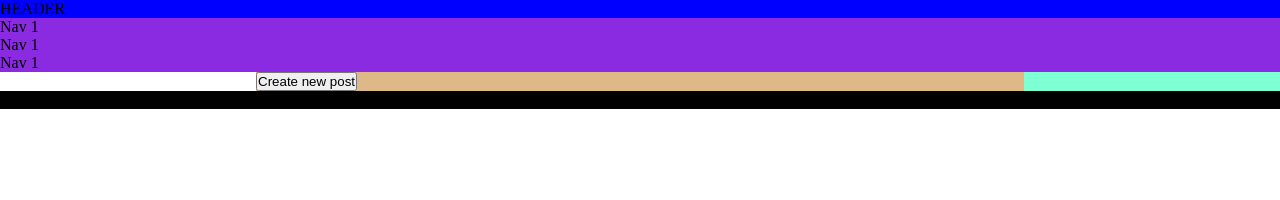
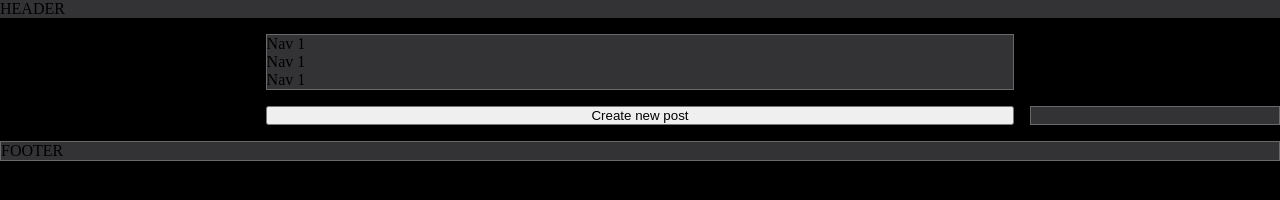
Before and after one commit to Leo-Mart/GrundProg-individuell-uppgift, a plain HTML site: page index.html in a window 1280 px wide. Drawn offline with Linux system fonts and the light colour scheme; no server answers.

Commit message:
changed some swedish comments to english. Added a few lines of comments to the todo in the main.js file about a theory for updating the value of reactions in the localstorage. Started on some basic styling.

```diff
--- a/index.html
+++ b/index.html
@@ -6,32 +6,31 @@
     <!--STYLESHEET LINK-->
     <link rel="stylesheet" href="style.css" />
     <!-- FONT AWESOME IMPORT-->
-    <script src="https://kit.fontawesome.com/b4437118bd.js" crossorigin="anonymous"></script>
+    <script
+      src="https://kit.fontawesome.com/b4437118bd.js"
+      crossorigin="anonymous"
+    ></script>
     <title>Mini-reddit</title>
   </head>
   <body>
-    <!-- Wrapper för hela layouten-->
+    <!-- Wrapper for the layout-->
     <div class="wrapper">
-      <!-- Header med en enkel navbar under, evntuellt skapa poster här? eller mer kanske searchbar/logga/någon annan knapp och lägga naven under?-->
+      <!-- header with a simple navbar, none of these links will lead anywhere-->
       <header class="main-header">HEADER</header>
       <nav class="main-nav">
-        <ul>
+        <ul class="nav-list">
           <li><a>Nav 1</a></li>
           <li><a>Nav 1</a></li>
           <li><a>Nav 1</a></li>
         </ul>
       </nav>
-      <!-- Här kommer alla posts att ligga, med en container för varje-->
+      <!-- All the posts will be here, with a container for each that is then wrapped in another container-->
       <main class="main-content">
-        <!-- Gömmer denna så länge, tanken är att skapa nya containers med JS och appenda dem till denna delen-->
         <!-- <article class="post-container">
-                <h3 class="post-title">Test</h3>
-                 Styla dessa lite snyggar, kanske concatenate redan i JS koden?
-                <div class="post-tags">här ska det vara små taggar</div>
-                <p class="post-text">
-                    text text text tex text texty text text
-                </p>
-            </article> -->
+          <h3 class="post-title">Test</h3>
+          <div class="post-tags"></div>
+          <p class="post-text"></p>
+        </article> -->
         <section class="modal hidden">
           <div class="modal-container">
             <h3>Create New Post</h3>
@@ -42,7 +41,7 @@
             <input id="post-tags" type="text" />
 
             <label for="post-text">Text</label>
-            <textarea id="post-text"placeholder="enter you text..."></textarea>
+            <textarea id="post-text" placeholder="enter you text..."></textarea>
 
             <button class="btn btn-create-post">Create Post</button>
             <span class="close">&times;</span>
@@ -50,9 +49,9 @@
         </section>
         <button class="btn btn-open-modal">Create new post</button>
       </main>
-      <!-- en aside med create posts?-->
+      <!-- an aside/sidebar for buttons/ads or whatever you heart desires-->
       <aside class="sidebar"></aside>
-      <!--Standard footer med lite länkar/socials/copyright-->
+      <!--basic footer with some links or other info-->
       <footer class="main-footer">FOOTER</footer>
     </div>
     <script src="main.js"></script>
--- a/main.js
+++ b/main.js
@@ -222,4 +222,6 @@ function getLocalData() {
 
 // ***** TODO *******
 // so I think I'm almost done with the functionallity? Main thing left as far as I know is that it's currently just saving the initial value of reactions not the updated on. So i'll have to save that value somewhere. possibly in the likes function.
+// my current theory here is that I can possibly use the ID key that is contained in the object by default from dummyjson to make sure I select the correct post then update the saved value for reactions in the localstorage.
+// problem with that is that the user created posts wont have any ID so i'd have to create one for them as well. Granted that should be pretty easy to do, the crux is making sure they dont get the same values that the fetched posts have.
 // then is just styling left
--- a/style.css
+++ b/style.css
@@ -1,44 +1,68 @@
 * {
+
+  --main-element-clr: rgb(51, 51, 53);
+  --main-border-clr: rgb(105, 105, 105);
+  --main-text-clr: rgb(218, 218, 218);
   margin: 0;
   padding: 0;
   box-sizing: border-box;
 }
 
+body {
+  background-color: #000000;
+}
 
 .wrapper {
   display: grid;
 
   grid-template-columns: 1fr 3fr 1fr;
+  gap: 1rem;
   grid-template-areas:
     "header header header"
-    "nav nav nav"
+    ". nav ."
     ". content sidebar"
     "footer footer footer";
 }
 
 .main-header {
   grid-area: header;
-    background-color: blue;
+  background-color: var(--main-element-clr);
 }
 
 .main-nav {
+  border: 1px solid var(--main-border-clr);
   grid-area: nav;
-    background-color: blueviolet;
+  background-color: var(--main-element-clr);
 }
 
 .main-content {
+  display: flex;
+  flex-direction: column;
+  border-radius: 5px;
+  gap: 1rem;
   grid-area: content;
-    background-color: burlywood;
+
+}
+
+.post-container{
+  padding: 1rem;
+  border-radius: 5px;
+  color: var(--main-text-clr);
+  background-color: var(--main-element-clr);
+  border: 1px solid var(--main-border-clr);
+
 }
 
 .sidebar {
+  border: 1px solid var(--main-border-clr);
   grid-area: sidebar;
-    background-color: aquamarine;
+  background-color: var(--main-element-clr);
 }
 
 .main-footer {
+  border: 1px solid var(--main-border-clr);
   grid-area: footer;
-    background-color: black;
+  background-color: var(--main-element-clr);
 }
 
 /* The Modal (background) */
@@ -50,8 +74,8 @@
   width: 100%; /* Full width */
   height: 100%; /* Full height */
   overflow: auto; /* Enable scroll if needed */
-    background-color: rgb(0,0,0); /* Fallback color */
-    background-color: rgba(0,0,0,0.4); /* Black w/ opacity */
+  background-color: rgb(0, 0, 0); /* Fallback color */
+  background-color: rgba(0, 0, 0, 0.4); /* Black w/ opacity */
 }
 
 /* Modal Content/Box */
```
Lines whose indentation alone changed are shown as unchanged.
